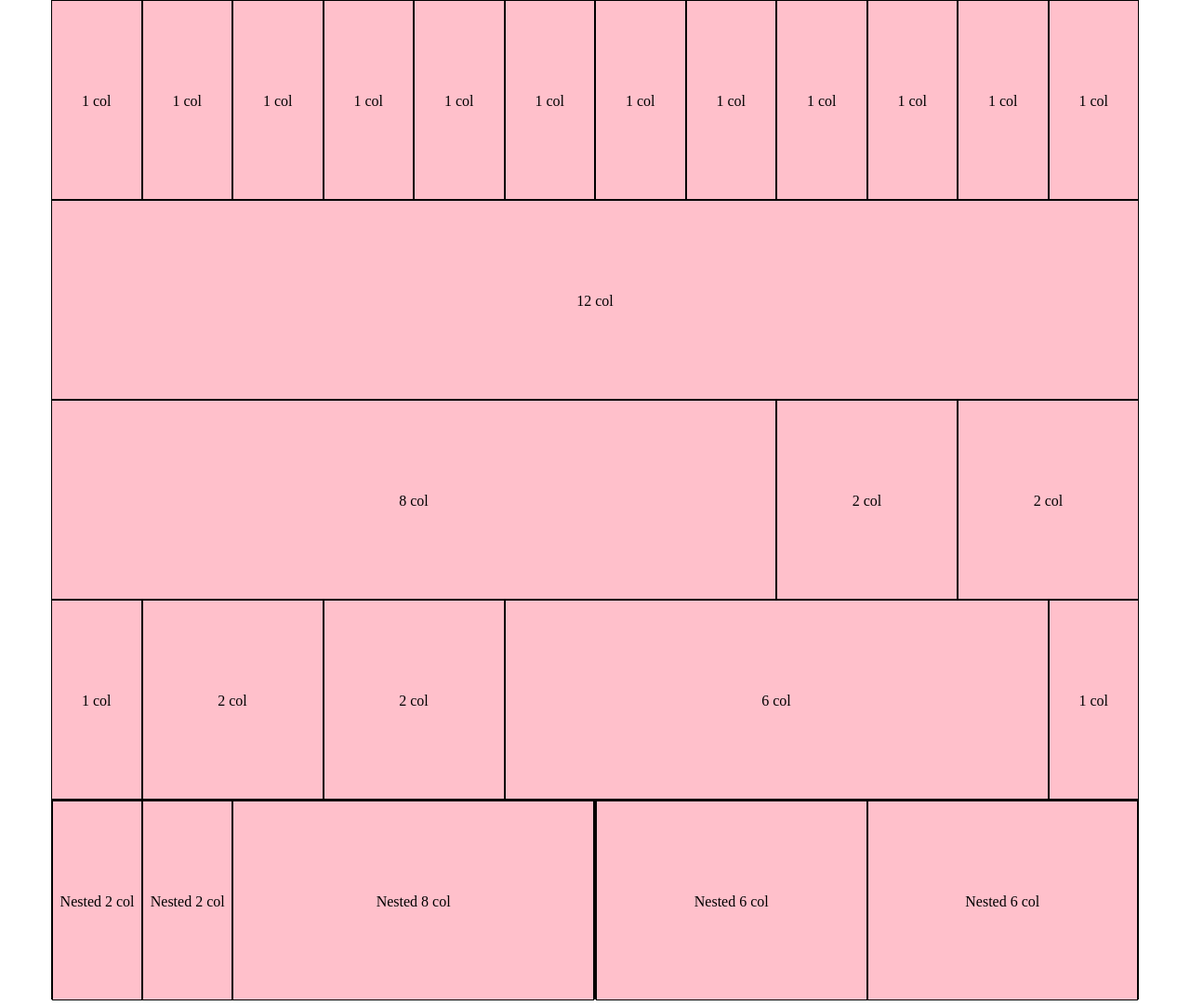
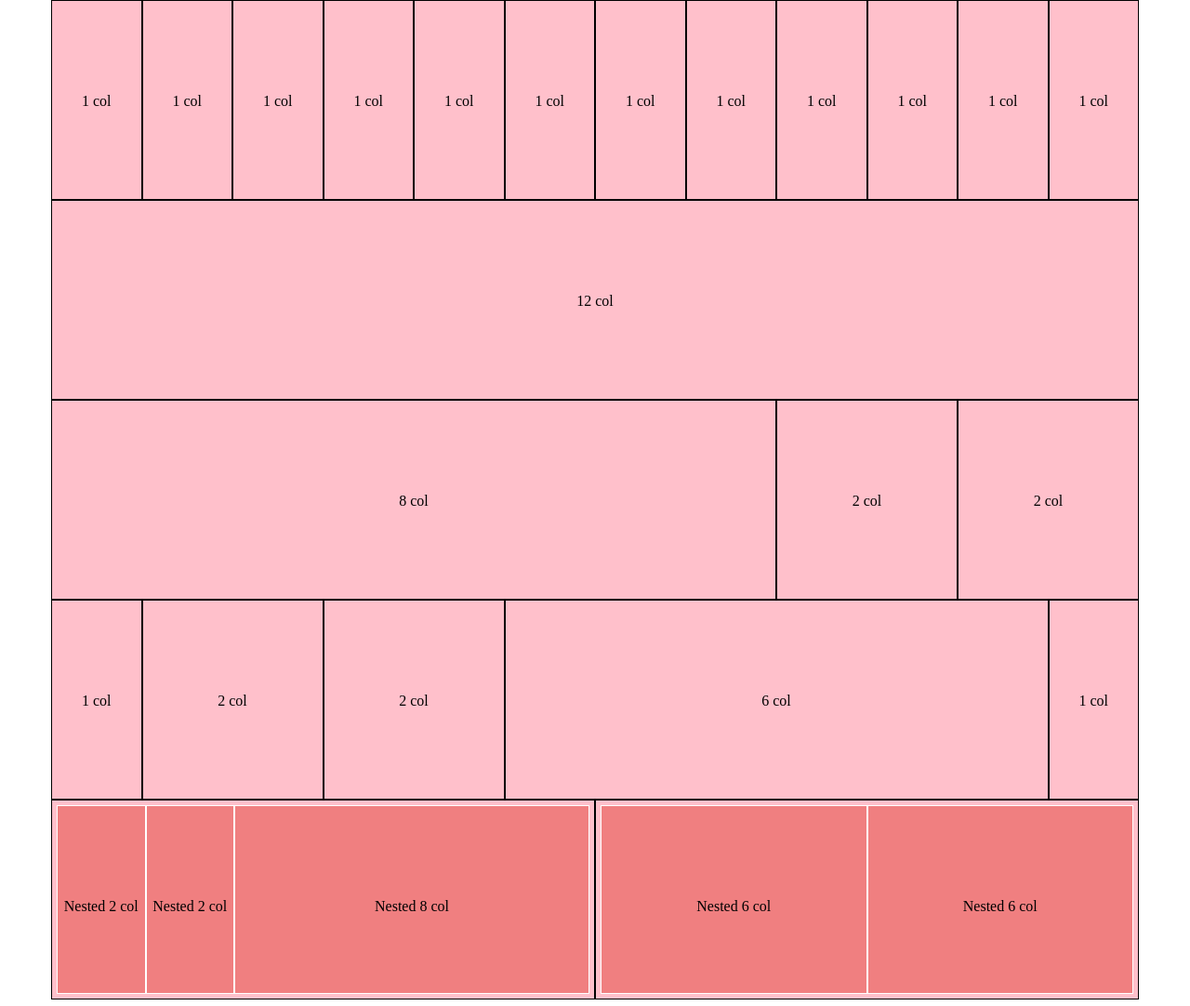
Before and after one commit to andreamarangon/html-css-12bool, a plain HTML site: page index.html in a window 1280 px wide. Shown: the whole page at 93% size. Drawn offline with Linux system fonts and the light colour scheme.

Commit message:
terzo push

```diff
--- a/css/master.css
+++ b/css/master.css
@@ -1,10 +1,24 @@
+/* body {
+  font-size: 20px;
+} */
+
 .container {
   background-color: #FFC0CB;
 }
 
 body.debug-2 [class*="col-"] {
   height: 215px;
-  border: 1px solid black;
+  border: 1px solid #000000;
+}
+
+body.debug-2 [class*="col-"] > .container > [class*="col-"] {
+  height: 203px;
+  border: 1px solid #ffffff;
+  background-color: #F07F80;
+}
+
+body.debug-2 [class*="col-"] > .container {
+  padding: 5px;
 }
 
 [class*="col-"] {
```
